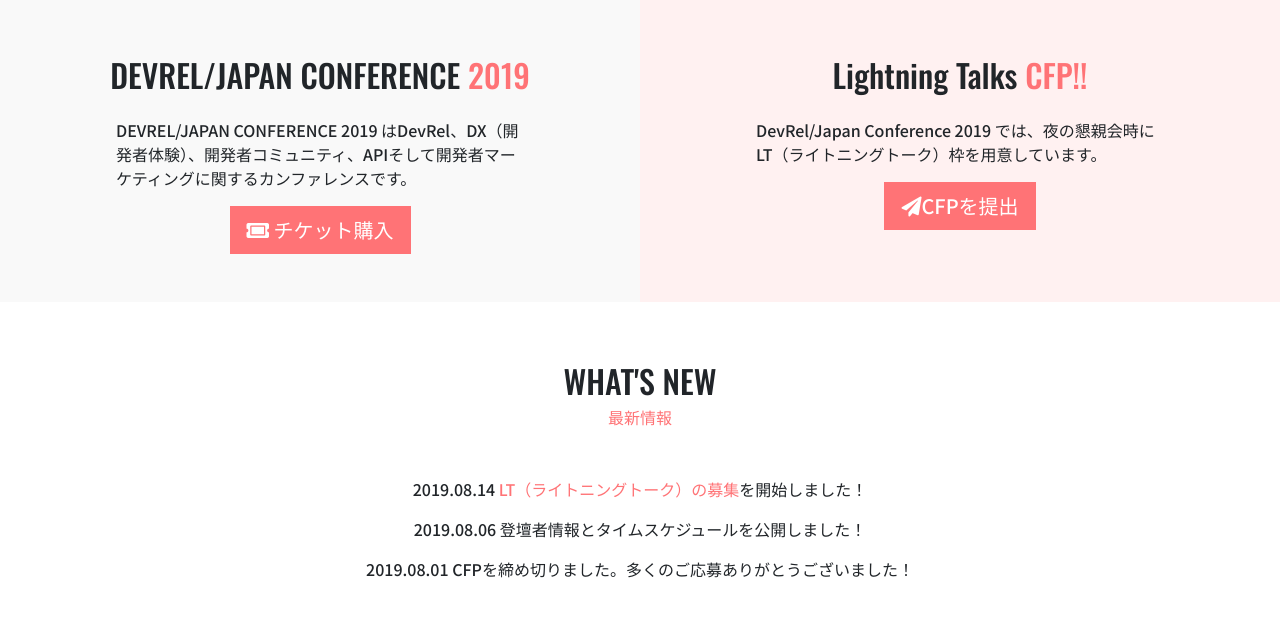
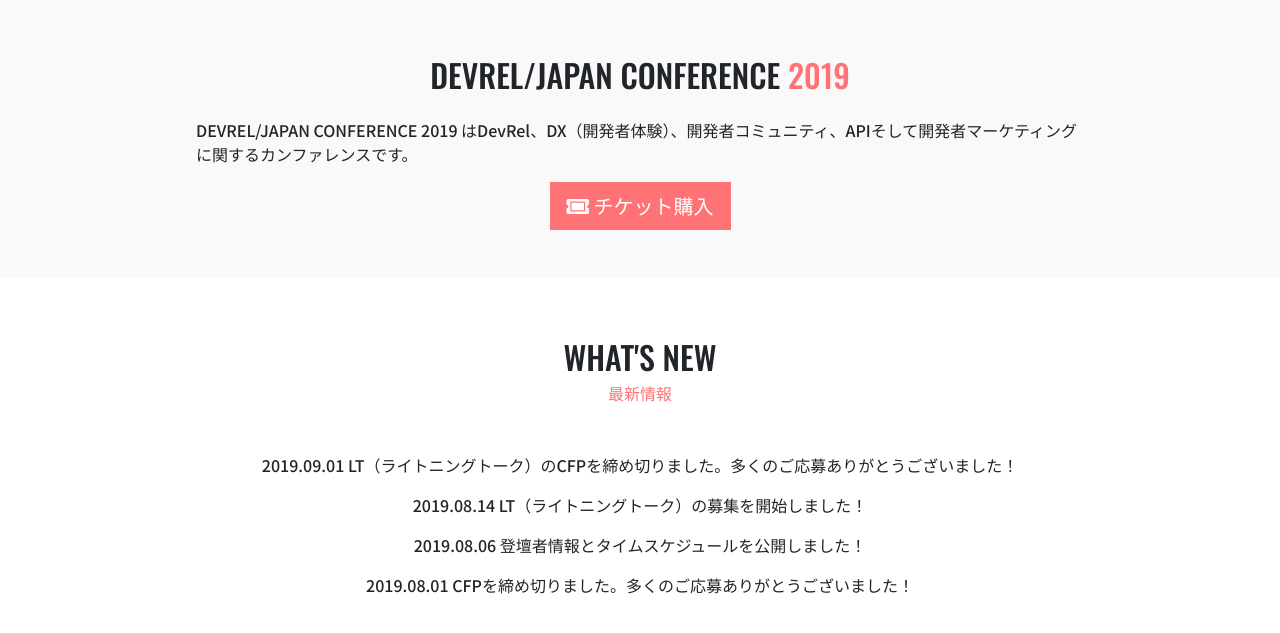
Before and after one commit to DevRelMeetupTokyo/japan-2019, a Jekyll site: the page built from index.html, in a window 1280 px wide and 900 px high, scrolled down 391 px, cut to the strip 209-842 px from the top of the window. Built offline with Jekyll 4.4.1, drawn with Linux system fonts in a browser that asks for light colours; nearby versions of some CDN libraries; comment, search, counter and statistics services are not loaded.

Commit message:
Close CFP

```diff
--- a/index.html
+++ b/index.html
@@ -11,16 +11,10 @@
 
 <div class="container-fluid twocol_extend">
   <div class="row">
-    <div class="col-12 col-md-6 text-center p-4 p-sm-5 twocol_extend__bggray header-content">
+    <div class="col-12 col-md-12 text-center p-4 p-sm-5 twocol_extend__bggray header-content">
       <h2 id="about" class="font_oswald mb-4">DEVREL/JAPAN CONFERENCE <span class="text-primary">2019</span></h2>
       <p class="twocol_extend__width text-left mx-sm-auto">DEVREL/JAPAN CONFERENCE 2019 はDevRel、DX（開発者体験）、開発者コミュニティ、APIそして開発者マーケティングに関するカンファレンスです。</p>
       <button type="button" class="btn bg-primary text-white btn-lg font_noto700" onclick="window.open('https://devrel.connpass.com/event/132576/')"><i class="fas fa-ticket-alt"></i> チケット購入</button>
-    </div>
-
-     <div class="col-12 col-md-6 text-center p-4 p-sm-5 twocol_extend__bgpink header-content">
-      <h2 class="font_oswald mb-4">Lightning Talks  <span class="text-primary">CFP!!</span></h2>
-      <p class="twocol_extend__width text-left mx-sm-auto">DevRel/Japan Conference 2019 では、夜の懇親会時にLT（ライトニングトーク）枠を用意しています。</p>
-      <button type="button" class="btn bg-primary text-white btn-lg font_noto700" onClick="window.open('https://www.papercall.io/devrel-japan-2019-lt')"><i class="fas fa-paper-plane"></i>CFPを提出</button>
     </div>
   </div><!-- /row -->
 </div><!-- /container-fluid -->
@@ -34,7 +28,8 @@
           <p class="mb-4 mb-sm-5 text-primary">最新情報</p>
         </div>
       </div><!-- row -->
-      <p class="text-center">2019.08.14 <a href="https://www.papercall.io/devrel-japan-2019-lt" target="_blank">LT（ライトニングトーク）の募集</a>を開始しました！</p>
+      <p class="text-center">2019.09.01 LT（ライトニングトーク）のCFPを締め切りました。多くのご応募ありがとうございました！</p>
+      <p class="text-center">2019.08.14 LT（ライトニングトーク）の募集を開始しました！</p>
       <p class="text-center">2019.08.06 登壇者情報とタイムスケジュールを公開しました！</p>
       <p class="text-center">2019.08.01 CFPを締め切りました。多くのご応募ありがとうございました！</p>
     </div><!-- container-fluid -->
```
